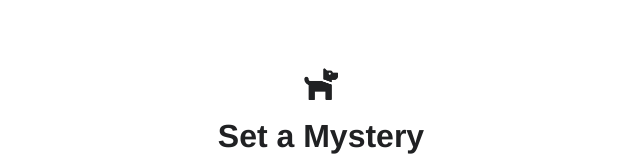
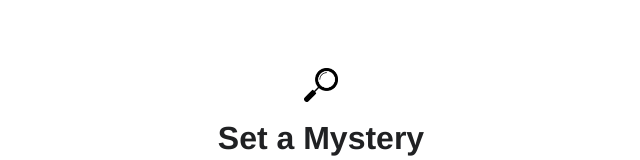
Before and after one commit to muckitymuck/OpenAI-Mystery-Generator, a Next.js app: page / in a window 1280 px wide. Shown: the top 160 px of the page, without its empty margins (319-959 px from the left). Built offline with nearby package versions, Linux system fonts and the light colour scheme; a web font is replaced by a local one.

Commit message:
switch to magglass.png

```diff
--- a/pages/index.js
+++ b/pages/index.js
@@ -42,11 +42,11 @@ export default function Home() {
     <div>
       <Head>
         <title>Mystery Generator</title>
-        <link rel="icon" href="/dog.png" />
+        <link rel="icon" href="/magglass.png" />
       </Head>
 
       <main className={styles.main}>
-        <img src="/dog.png" className={styles.icon} />
+        <img src="/magglass.png" className={styles.icon} />
         <h3>Set a Mystery</h3>
         <form onSubmit={onSubmit}>
           <input
```
Also changed, not shown: public/magglass.png (added).
